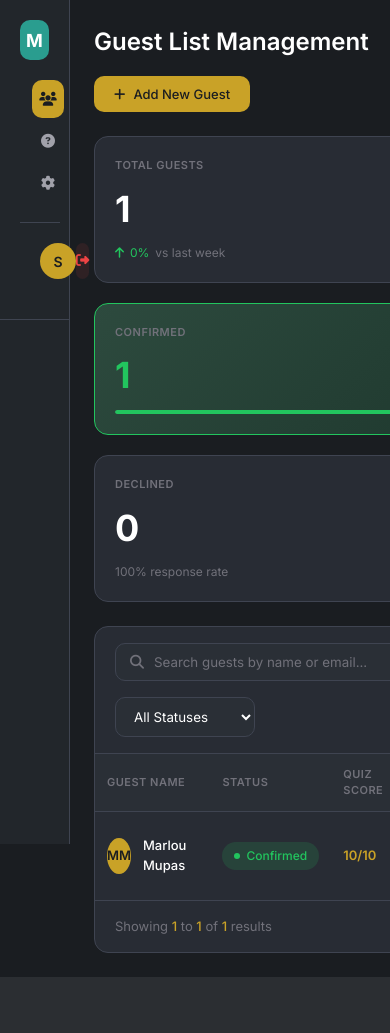
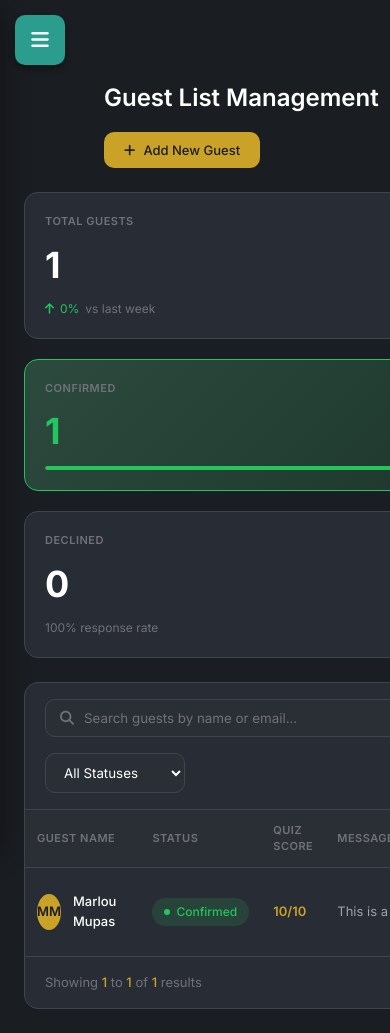
Before and after one commit to webdev-lou/celebrate-vows, a PHP site: page /admin.php in a window 390 px wide; the page is wider, and only the part inside the window is pictured. Before the commit the page ends 977 px from the top of that part, so only its background shows below. Run offline with PHP 8.4, Linux system fonts and the light colour scheme; the visitor is signed in with stand-in values (Sample User, id 1); data comes from the database, SQL or seed files in the repository.

Commit message:
Fix admin responsive

```diff
--- a/admin.css
+++ b/admin.css
@@ -1171,6 +1171,46 @@ textarea {
 }
 
 /* ================================
+   Mobile Menu Toggle
+================================ */
+.mobile-menu-toggle {
+    display: none;
+    position: fixed;
+    top: 15px;
+    left: 15px;
+    z-index: 200;
+    width: 50px;
+    height: 50px;
+    background: var(--accent-teal);
+    border: none;
+    border-radius: var(--radius-md);
+    color: white;
+    font-size: 20px;
+    cursor: pointer;
+    box-shadow: var(--shadow-md);
+    transition: all var(--transition);
+}
+
+.mobile-menu-toggle:hover {
+    background: var(--accent-gold);
+}
+
+.sidebar-overlay {
+    display: none;
+    position: fixed;
+    top: 0;
+    left: 0;
+    right: 0;
+    bottom: 0;
+    background: rgba(0, 0, 0, 0.6);
+    z-index: 99;
+}
+
+.sidebar-overlay.active {
+    display: block;
+}
+
+/* ================================
    Responsive
 ================================ */
 @media (max-width: 1200px) {
@@ -1184,26 +1224,51 @@ textarea {
 }
 
 @media (max-width: 992px) {
+    .mobile-menu-toggle {
+        display: flex;
+        align-items: center;
+        justify-content: center;
+    }
+
     .sidebar {
-        width: 70px;
+        width: 280px;
+        transform: translateX(-100%);
+        transition: transform 0.3s ease;
+        box-shadow: var(--shadow-lg);
+    }
+
+    .sidebar.open {
+        transform: translateX(0);
     }
 
     .sidebar .logo-text,
     .sidebar .nav-item span,
     .sidebar .user-details {
-        display: none;
+        display: flex;
     }
 
     .sidebar .nav-item {
-        justify-content: center;
+        justify-content: flex-start;
+        padding: 16px 20px;
+        font-size: 15px;
+    }
+
+    .sidebar .nav-item i {
+        font-size: 18px;
+        width: 24px;
     }
 
     .sidebar .user-info {
-        justify-content: center;
+        justify-content: flex-start;
     }
 
     .main-content {
-        margin-left: 70px;
+        margin-left: 0;
+        padding-top: 80px;
+    }
+
+    .main-header {
+        padding-left: 80px;
     }
 }
 
@@ -1229,6 +1294,7 @@ textarea {
         flex-direction: column;
         align-items: stretch;
         gap: 16px;
+        padding-left: 80px;
     }
 
     .header-actions {
@@ -1247,4 +1313,19 @@ textarea {
     .data-table td {
         padding: 12px;
     }
+
+    .sidebar .nav-item {
+        padding: 18px 24px;
+        font-size: 16px;
+        min-height: 56px;
+    }
+
+    .sidebar-footer {
+        padding: 16px 20px;
+    }
+
+    .btn-logout {
+        padding: 12px 20px;
+        font-size: 14px;
+    }
 }
--- a/admin.js
+++ b/admin.js
@@ -19,12 +19,60 @@ const ITEMS_PER_PAGE = 10;
 // Initialize on DOM Load
 document.addEventListener('DOMContentLoaded', function () {
     initNavigation();
+    initMobileMenu();
     initGuestManagement();
     initQuizManagement();
     initSettings();
     initModal();
     loadDashboardData();
 });
+
+// ================================
+// Mobile Menu Toggle
+// ================================
+function initMobileMenu() {
+    const toggle = document.getElementById('mobileMenuToggle');
+    const sidebar = document.getElementById('sidebar');
+    const overlay = document.getElementById('sidebarOverlay');
+
+    if (!toggle || !sidebar || !overlay) return;
+
+    toggle.addEventListener('click', function () {
+        sidebar.classList.toggle('open');
+        overlay.classList.toggle('active');
+        // Toggle icon
+        const icon = this.querySelector('i');
+        if (sidebar.classList.contains('open')) {
+            icon.classList.remove('fa-bars');
+            icon.classList.add('fa-times');
+        } else {
+            icon.classList.remove('fa-times');
+            icon.classList.add('fa-bars');
+        }
+    });
+
+    // Close sidebar when clicking overlay
+    overlay.addEventListener('click', function () {
+        sidebar.classList.remove('open');
+        overlay.classList.remove('active');
+        const icon = toggle.querySelector('i');
+        icon.classList.remove('fa-times');
+        icon.classList.add('fa-bars');
+    });
+
+    // Close sidebar when clicking a nav item (mobile)
+    document.querySelectorAll('.nav-item').forEach(item => {
+        item.addEventListener('click', function () {
+            if (window.innerWidth <= 992) {
+                sidebar.classList.remove('open');
+                overlay.classList.remove('active');
+                const icon = toggle.querySelector('i');
+                icon.classList.remove('fa-times');
+                icon.classList.add('fa-bars');
+            }
+        });
+    });
+}
 
 // ================================
 // Logout Function
--- a/admin.php
+++ b/admin.php
@@ -18,9 +18,15 @@ $adminUsername = Session::getAdminUsername();
 </head>
 
 <body>
+    <!-- Mobile Menu Toggle -->
+    <button class="mobile-menu-toggle" id="mobileMenuToggle">
+        <i class="fas fa-bars"></i>
+    </button>
+    <div class="sidebar-overlay" id="sidebarOverlay"></div>
+
     <div class="admin-container">
         <!-- Sidebar -->
-        <aside class="sidebar">
+        <aside class="sidebar" id="sidebar">
             <div class="sidebar-header">
                 <div class="logo">
                     <span class="logo-icon">M</span>
```
